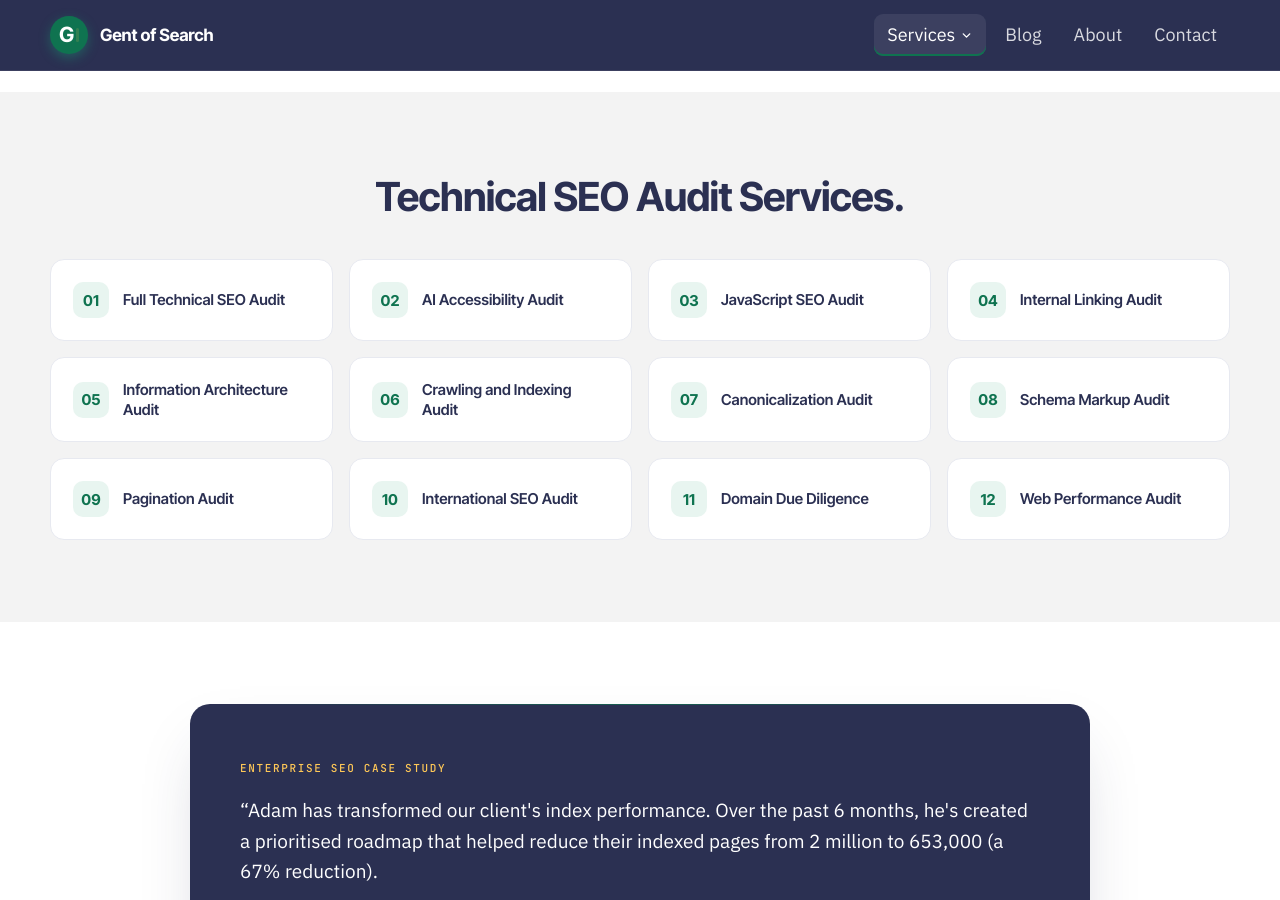
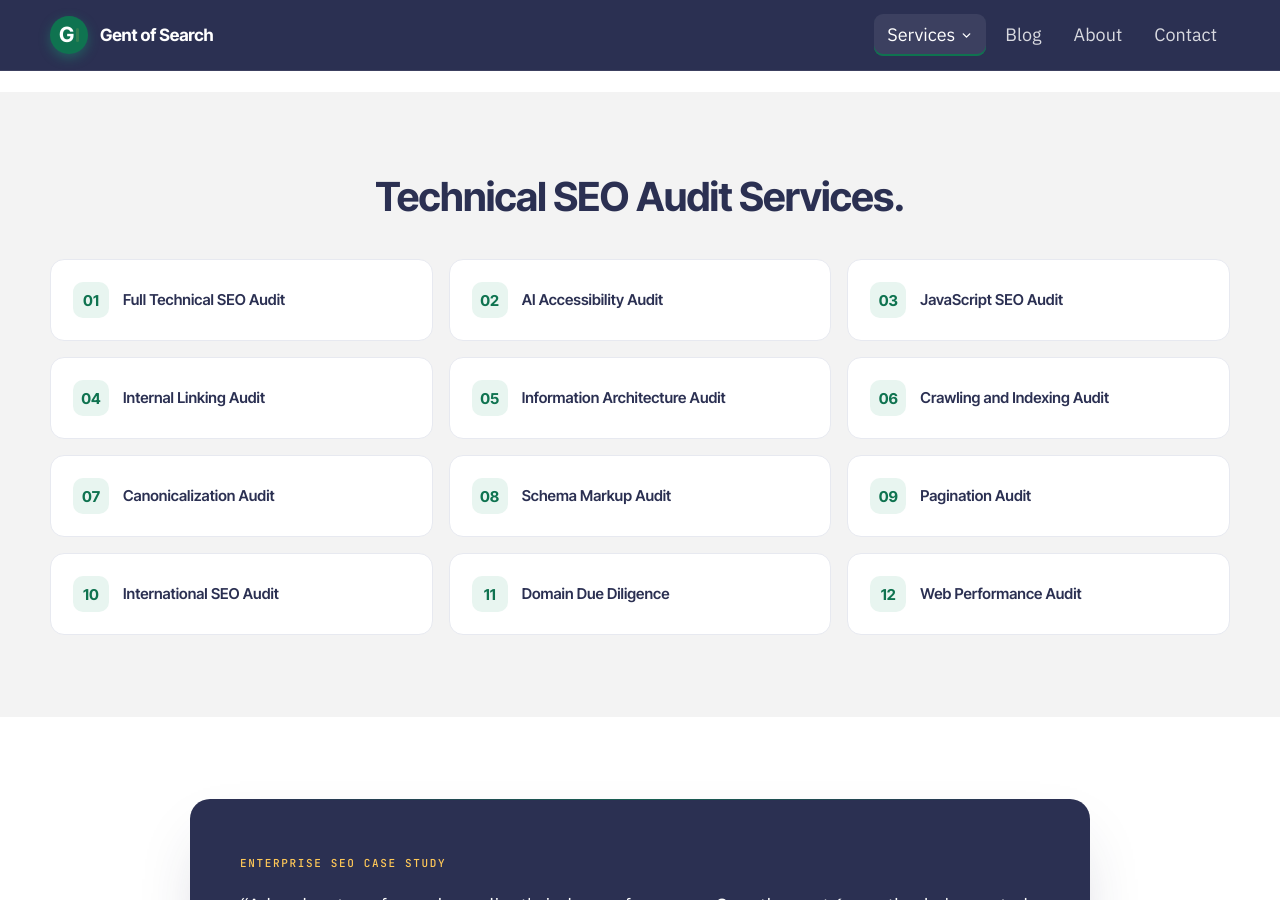
Before and after one commit to Gent-of-Search/gentofsearch.com, a Jekyll site: the page built from services/audits.html, in a window 1280 px wide and 900 px high, scrolled down 1490 px. Built offline with Jekyll 4.4.1, drawn with Linux system fonts in a browser that asks for light colours.

Commit message:
Audits: Services grid 4-up -> 3-up (gos-g3)

```diff
--- a/services/audits.html
+++ b/services/audits.html
@@ -100,7 +100,7 @@ service: audits
       <div style="max-width:720px; margin:0 auto 40px; text-align:center;">
         <h2 style="font-family:'Inter Tight',sans-serif; font-weight:700; font-size:clamp(28px,3.2vw,40px); line-height:1.14; letter-spacing:-0.02em; color:#2B3052; margin:0 0 16px;">Technical SEO Audit Services.</h2>
       </div>
-      <div class="gos-g4" style="display:grid; grid-template-columns:repeat(4,1fr); gap:16px;">
+      <div class="gos-g3" style="display:grid; grid-template-columns:repeat(3,1fr); gap:16px;">
         <div style="display:flex; align-items:center; gap:14px; padding:22px 22px; border:1px solid #E7E9F0; border-radius:14px; background:#FFFFFF;">
           <span style="flex-shrink:0; width:36px; height:36px; border-radius:10px; background:#E8F5F0; display:grid; place-items:center; font-family:'Inter Tight',sans-serif; font-weight:700; color:#0F7350; font-size:15px;">01</span>
           <span style="font-family:'Inter Tight',sans-serif; font-weight:600; font-size:15px; color:#2B3052; line-height:1.3;">Full Technical SEO Audit</span>
```
